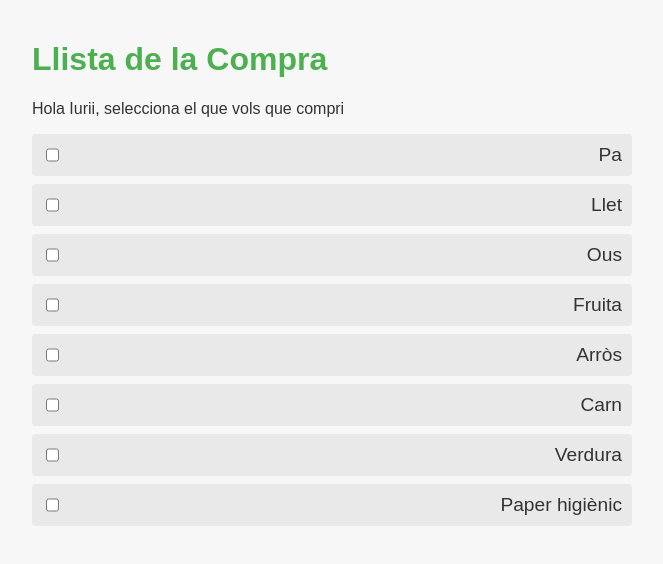
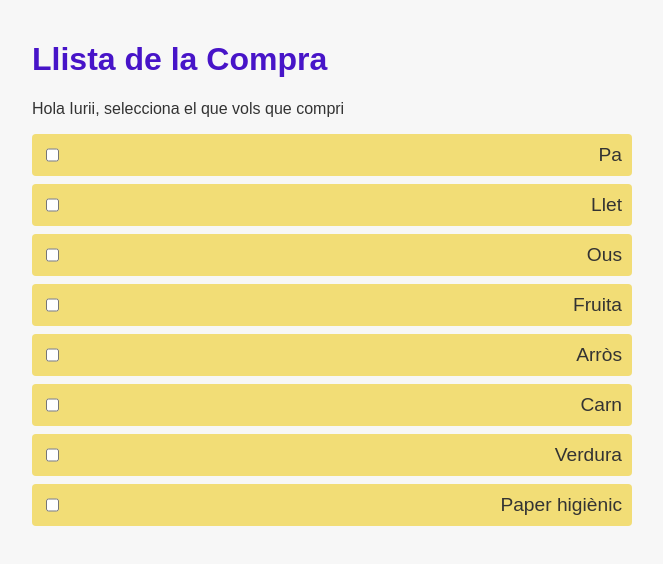
Before and after one commit to UsneMate/PROVA, a plain HTML site: page index.html in a window 1280 px wide. Shown: the whole page, without its empty margins (308-971 px from the left). Drawn offline with Linux system fonts and the light colour scheme.

Commit message:
canvis_colors
canvio colors al css

```diff
--- a/style.css
+++ b/style.css
@@ -7,7 +7,7 @@ body {
     padding: 20px;
 }
 h1 {
-    color: #4CAF50;
+    color: rgb(71, 20, 200);
 }
 ul {
     list-style-type: none;
@@ -18,7 +18,7 @@ li {
     font-size: 1.2em;
     display: flex;
     justify-content: space-between;
-    background-color: #e9e9e9;
+    background-color: #f2dd76;
     border-radius: 4px;
     margin-bottom: 8px;
 }
```
